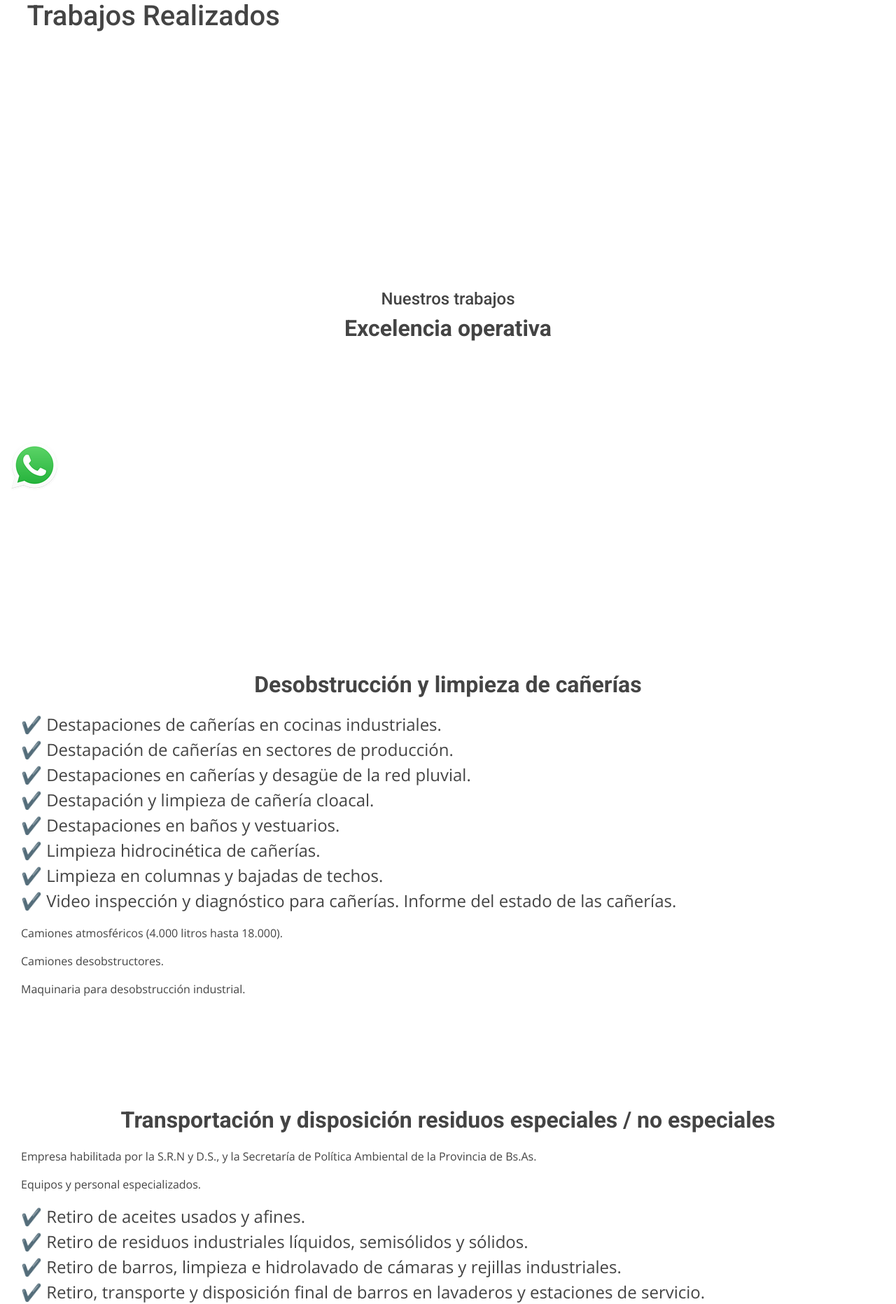
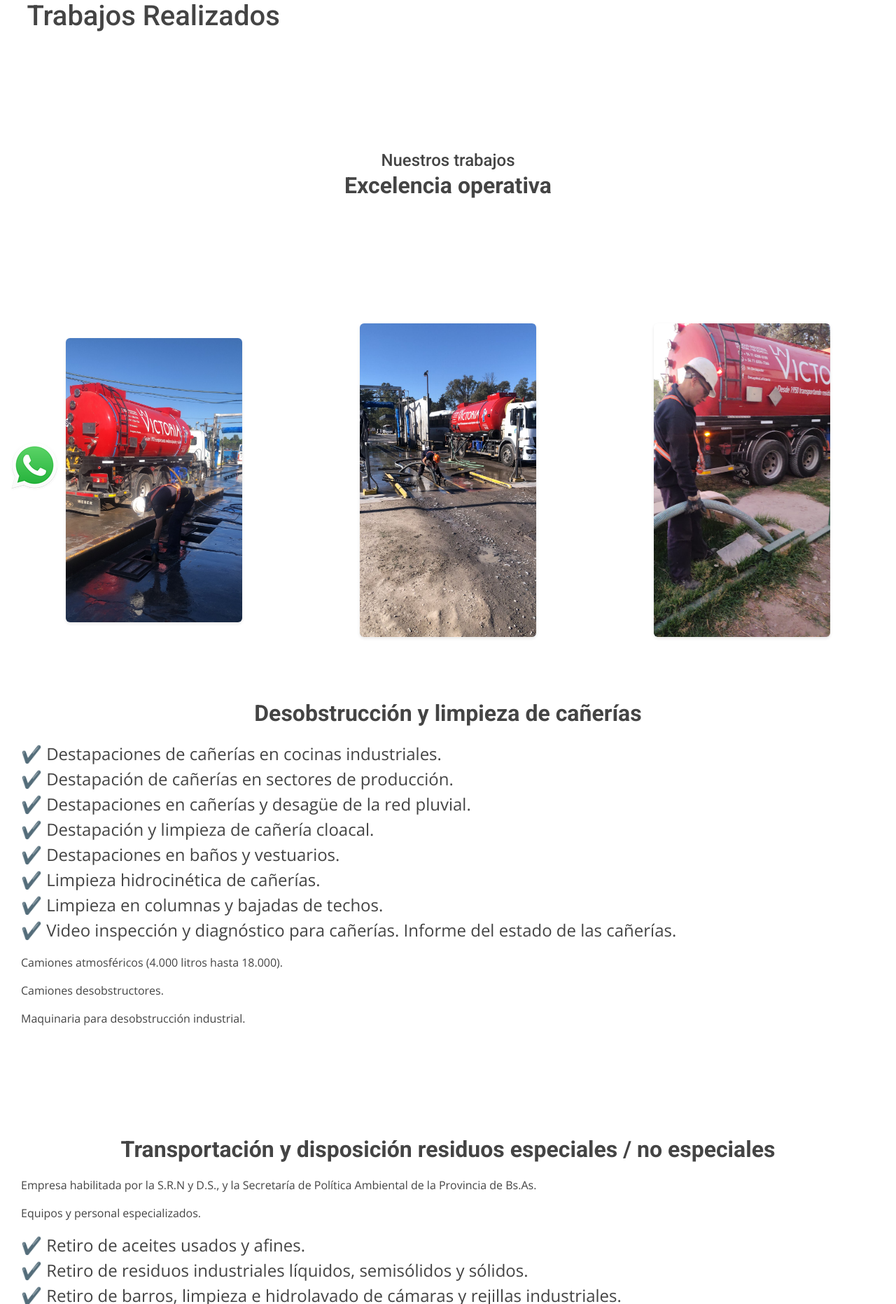
Before and after one commit to tfmcode/Desagotes-La-Victoria, a PHP site: page /sections/trabajos.php in a window 1280 px wide. Shown: the part 81-1944 px from the top of the page at 70% size. Run offline with PHP 8.4, Linux system fonts and the light colour scheme; some libraries are stand-ins or nearby versions.

Commit message:
trabajos

```diff
--- a/sections/trabajos.php
+++ b/sections/trabajos.php
@@ -47,6 +47,28 @@
 
     <meta name="google-site-verification"
         content="google-site-verification=_hKqKGTBLcEraPvwFu8tUNzUJNI9BkeupGXAuiU8QDo" />
+
+        <style>
+    .img_trabajos {
+        display: flex;
+        justify-content: space-around;
+        align-items: center;
+        padding: 10px;
+        border-radius: 8px;
+    }
+
+    .img_trabajos img {
+        width: 20%;
+        height: auto;
+        border-radius: 6px;
+        box-shadow: 0 2px 4px rgba(0, 0, 0, 0.1);
+        transition: transform 0.3s ease-in-out;
+    }
+
+    .img_trabajos img:hover {
+        transform: scale(1.1);
+    }
+</style>
 
 </head>
 
@@ -131,18 +153,16 @@ if ($_SERVER['REQUEST_METHOD'] === 'POST') {
         </div>
     </header><!-- End Header -->
     <main id="main">
-        <h1 style="margin-left: 3%;">Trabajos Realizados</h1>
-        <div
-            style="display: flex; align-items: center; text-align: center; justify-content: center; flex-direction: column; height: 100vh;">
-            <h4>Nuestros trabajos</h4>
-            <h2 style="font-weight: bold;">Excelencia operativa</h2>
-        </div>
-        <div class=img_trabajos>
-            <img src="" alt="">
-            <img src="" alt="">
-            <img src="" alt="">
-            <img src="" alt="">
-        </div>
+    <h1 style="margin-left: 3%; margin-bottom: 5px;">Trabajos Realizados</h1>
+    <div style="display: flex;text-align: center; justify-content: center; flex-direction: column; height: 50vh;">
+        <h4 style="margin-bottom: 2px; margin-top: 0;">Nuestros trabajos</h4>
+        <h2 style="font-weight: bold; margin-top: 0; margin-bottom: 5px;">Excelencia operativa</h2>
+    </div>
+    <div class="img_trabajos">
+        <img src="../assets/img/trabajo3.jpg" alt="">
+        <img src="../assets/img/trabajo1.jpg" alt="">
+        <img src="../assets/img/trabajo2.jpg" alt="">
+    </div>
         <section>
             <h2 style="text-align: center; font-weight: bold; margin-top: 20px; margin-bottom: 20px;">Desobstrucción y
                 limpieza de cañerías</h2>
@@ -169,43 +189,6 @@ if ($_SERVER['REQUEST_METHOD'] === 'POST') {
         <section>
             <h2 style="text-align: center; font-weight: bold; margin-top: 20px; margin-bottom: 20px;">Transportación y
                 disposición residuos especiales / no especiales</h2>
-            <p style="list-style-type: none; padding: 0; text-align: left; margin-left: 30px;">Empresa habilitada por la
-                S.R.N y D.S., y la Secretaría de Política Ambiental de la Provincia de Bs.As.</p>
-            <p style="list-style-type: none; padding: 0; text-align: left; margin-left: 30px;"> Equipos y personal
-                especializados.</p>
-            <ul style="list-style-type: none; padding: 0; text-align: left; margin-left: 30px;">
-                <li style="display: block; font-size: 24px; margin-top: 10px;">✔️ Retiro de aceites usados y afines.
-                </li>
-                <li style="display: block; font-size: 24px;">✔️ Retiro de residuos industriales líquidos, semisólidos y
-                    sólidos.</li>
-                <li style="display: block; font-size: 24px;">✔️ Retiro de barros, limpieza e hidrolavado de cámaras y
-                    rejillas industriales.</li>
-                <li style="display: block; font-size: 24px;">✔️ Retiro, transporte y disposición final de barros en
-                    lavaderos y estaciones de servicio.</li>
-                <li style="display: block; font-size: 24px;">✔️ Retiro de barros en plantas de efluentes.</li>
-                <li style="display: block; font-size: 24px;">✔️ Limpieza de fondos de tanques con hidrolavado.</li>
-                <li style="display: block; font-size: 24px;">✔️ Limpieza en trampas de grasas y aceites.</li>
-                <li style="display: block; font-size: 24px;">✔️ Limpieza en decantadores y graseras de cocina.</li>
-                <li style="display: block; font-size: 24px;">✔️ Limpieza de tanques y calderas con fueloil.</li>
-            </ul>
-        </section>
-        <section style="text-align: center;" data-aos="fade-up" date-aos-delay="200">
-            <div>
-                <h1>Cuidando el ambiente desde 1950</h1>
-                <p class="d-inline-flex gap-1"
-                    style="border: 1px solid black;     border-radius: 5px; height: 35px;   width: 165px;   display: flex;   align-items: center;   justify-content: center;">
-                    <a href="https://wa.me/+5491162000180?text=%C2%A1Hola%21%20Bienvenido%20a%20La%20Victoria%2C%20Transporte%20de%20Residuos.%20Ingresa%20tu%20consulta%20y%20pronto%20ser%C3%A1s%20atendido%20por%20uno%20de%20nuestros%20asesores."
-                        target="_blank" style="color: blue;">
-                        Dudas? Click aquí
-                    </a>
-                </p>
-                <p style="list-style-type: none; padding: 0; text-align: left; margin-left: 30px;">Maquinaria para
-                    desobstrucción industrial.</p>
-            </div>
-        </section>
-        <section>
-            <h2 style="text-align: center; font-weight: bold; margin-top: 20px; margin-bottom: 20px;">Transportación y
-                disposición residuos especial / no especiales</h2>
             <p style="list-style-type: none; padding: 0; text-align: left; margin-left: 30px;">Empresa habilitada por la
                 S.R.N y D.S., y la Secretaría de Política Ambiental de la Provincia de Bs.As.</p>
             <p style="list-style-type: none; padding: 0; text-align: left; margin-left: 30px;"> Equipos y personal
```
Also changed, not shown: assets/img/trabajo1.jpg (added), assets/img/trabajo2.jpg (added), assets/img/trabajo3.jpg (added).
